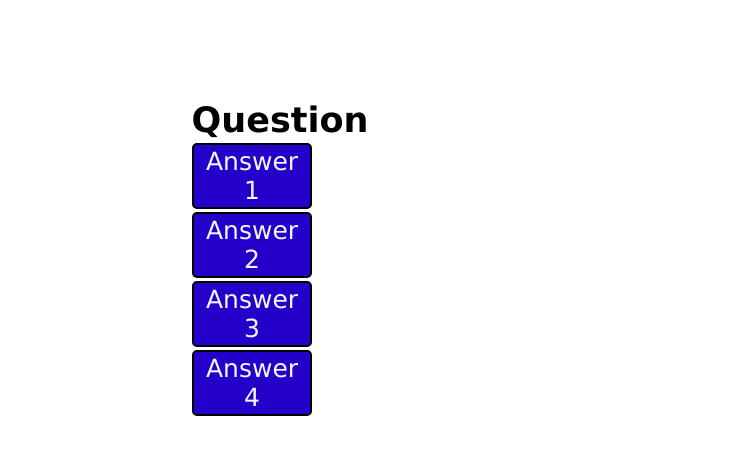
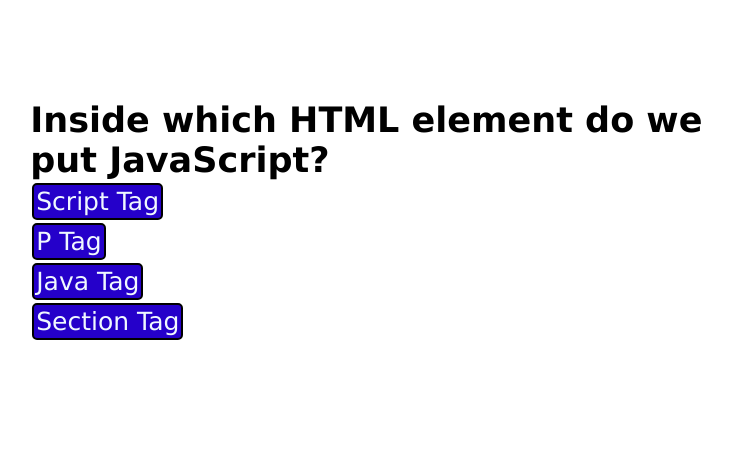
Before and after one commit to Jbobrick12/coding-quiz, a plain HTML site: page index.html in a window 1280 px wide. Both pictures are taken after a click on the button "Start Quiz". Shown: the whole page, without its empty margins (413-1145 px from the left). Drawn offline with Linux system fonts and the light colour scheme.

Commit message:
hiding buttons

```diff
--- a/assets/script.js
+++ b/assets/script.js
@@ -1,18 +1,65 @@
 var startbutton = document.getElementById("section");
 var beginGame = document.getElementById("container");
+var answerEl = document.getElementById("answer-container");
+var questionEl = document.getElementById("question");
+var answerbutton = document.getElementById("answerbuttons");
+var answerbutton2 = document.getElementById("answerbuttons2");
+var answerbutton3 = document.getElementById("answerbuttons3");
+var answerbutton4 = document.getElementById("answerbuttons4");
+
+var currentQuestion, randomQuestion
 
 /* Making the start button clickable to begin the quiz */
 startbutton.addEventListener("click", startQuiz)
+answerEl.addEventListener("click", nextQuestion)
 
+/* Starting the game and showing the first question */
 function startQuiz() {
     console.log("You've been clicked")
     startbutton.classList.add("hide")
     beginGame.classList.remove("hide")
+    randomQuestion = questions.sort(() => Math.random() * questions.length)
+    currentQuestion = 0
     nextQuestion()
 }
 
+/* Adding an event listener and showing a random next question */
+answerEl.addEventListener("click", nextQuestion)
+
 function nextQuestion() {
+    resetQuestion()
+    showQuestion(randomQuestion[currentQuestion])
+}
 
+/* Showing the question and displaying or choosing each answer */
+function showQuestion(question) {
+    questionEl.innerText = question.question
+    question.answers.forEach(answer => {
+        var buttons = document.createElement("button")
+        buttons.innerText = answer.text
+        buttons.classList.add("btn")
+        if (answer.correct) {
+            buttons.dataset.correct = answer.correct
+        }
+        buttons.addEventListener("click", selectAnswer)
+        answerEl.appendChild(buttons)
+    })
+}
+
+function selectAnswer() {
+
+}
+
+/* Timer ticking down */
+function timerTick() {
+
+}
+
+function resetQuestion() {
+    answerbutton.classList.add("hide")
+    answerbutton2.classList.add("hide")
+    answerbutton3.classList.add("hide")
+    answerbutton4.classList.add("hide")
 }
 
 var questions = [
--- a/assets/style.css
+++ b/assets/style.css
@@ -36,14 +36,14 @@ button:hover {
     max-width: 75%;
 }
 
-.question-container {
+.question {
     font-size: 35px;
     margin-top: 100px;
     font-weight: bold;
     margin-left: 30%;
 }
 /* Padding for the answer buttons */
-.answers {
+.answer-container {
     padding-left: 5px;
     padding-right: 5px;
 }
--- a/index.html
+++ b/index.html
@@ -18,18 +18,18 @@
       <button id="start-button" class="start-button">Start Quiz</button>
     </section>
     <main id="container" class="hide">
-      <div id="question-container" class="question-container">
+      <div id="question" class="question">
         Question
       </div>
       <div id="answer-container" class="answer-container">
-        <button class="answers">Answer 1</button>
-        <button class="answers">Answer 2</button>
-        <button class="answers">Answer 3</button>
-        <button class="answers">Answer 4</button>
+        <button class="answers" id="answerbuttons">Answer 1</button>
+        <button class="answers" id="answerbuttons2">Answer 2</button>
+        <button class="answers" id="answerbuttons3">Answer 3</button>
+        <button class="answers" id="answerbuttons4">Answer 4</button>
       </div>
     </main>
     <div class="quiz-buttons">
-      <button id="submit-button" class="submit-button hide">Submit</button>
+      <button id="submit-button" class="submit-button btn hide">Submit</button>
     </div>
     <script src="assets/script.js"></script>
   </body>
```
